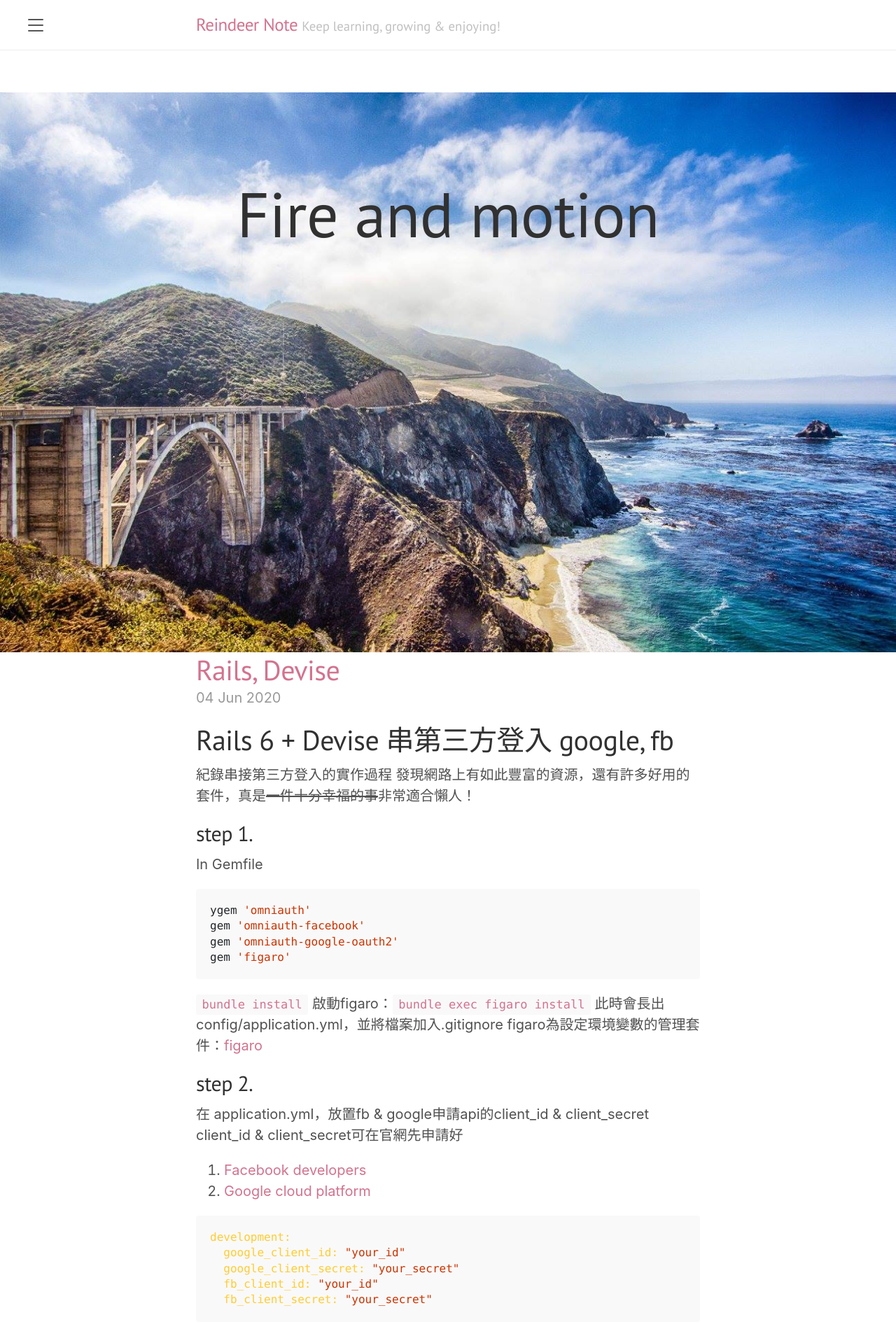
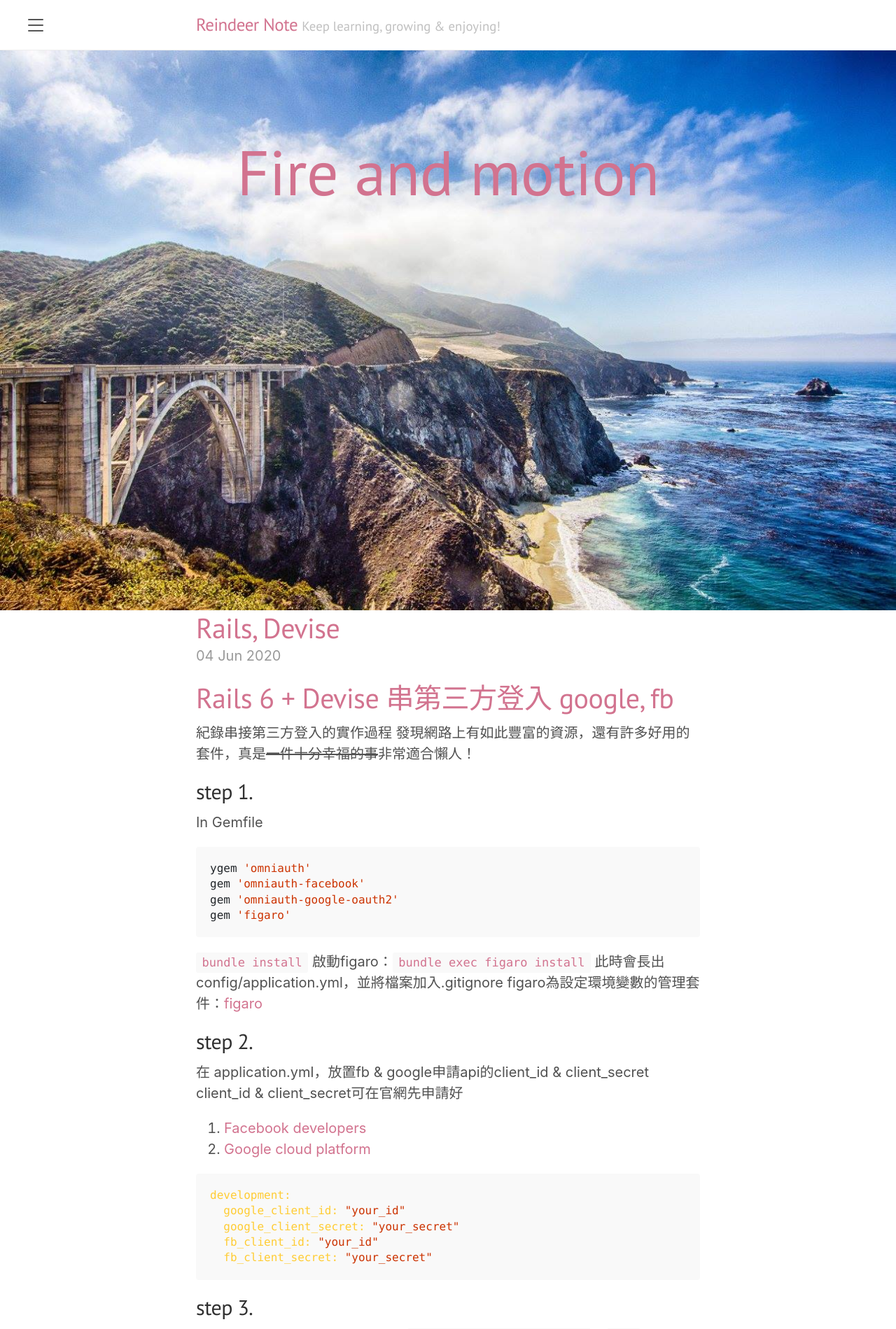
Before and after one commit to lindawu100/lindawu100.github.io, a Jekyll site: the page built from index.html, in a window 1280 px wide. Shown: the top 1899 px of the page at 70% size. Built offline with Jekyll 4.4.1, drawn with Linux system fonts in a browser that asks for light colours; the list of posts is cut into pages by our own code.

Commit message:
style/banner

```diff
--- a/public/css/new.css
+++ b/public/css/new.css
@@ -5,5 +5,5 @@
   height: 800px;
 }
 h1{
-  color: #D2738F;
+  color: #D2738F!important;
 }
--- a/public/css/poole.css
+++ b/public/css/poole.css
@@ -303,7 +303,7 @@ tbody tr:nth-child(odd) th {
 .masthead {
   padding-top:    1rem;
   padding-bottom: 1rem;
-  margin-bottom: 3rem;
+  /* margin-bottom: 3rem; */
 }
 .masthead-title {
   margin-top: 0;
```
